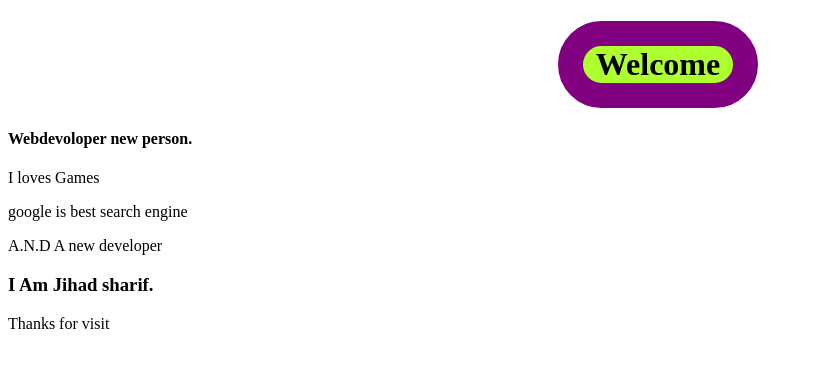
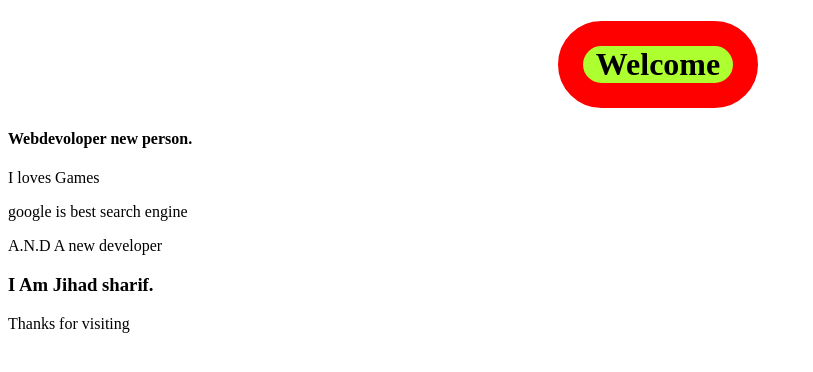
Before and after one commit to 4FJS/JS_1, a plain HTML site: page index.html in a window 1280 px wide. Shown: the whole page, without its empty margins (0-813 px from the left). Drawn offline with Linux system fonts and the light colour scheme.

Commit message:
My Website

```diff
--- a/index.css
+++ b/index.css
@@ -5,8 +5,8 @@
 
     width: 150px;
 margin-left: 550px;
-border: 25px purple solid ;
+
 border-radius: 50px;
-
+border: 25px red solid;
 
 }
--- a/index.html
+++ b/index.html
@@ -27,7 +27,7 @@
 <h3>I Am Jihad sharif.</h3>
 
 </div>
-<p>Thanks for visit</p>
+<p>Thanks for visiting</p>
 
 
 
```
Also changed, not shown: 1 other file.
